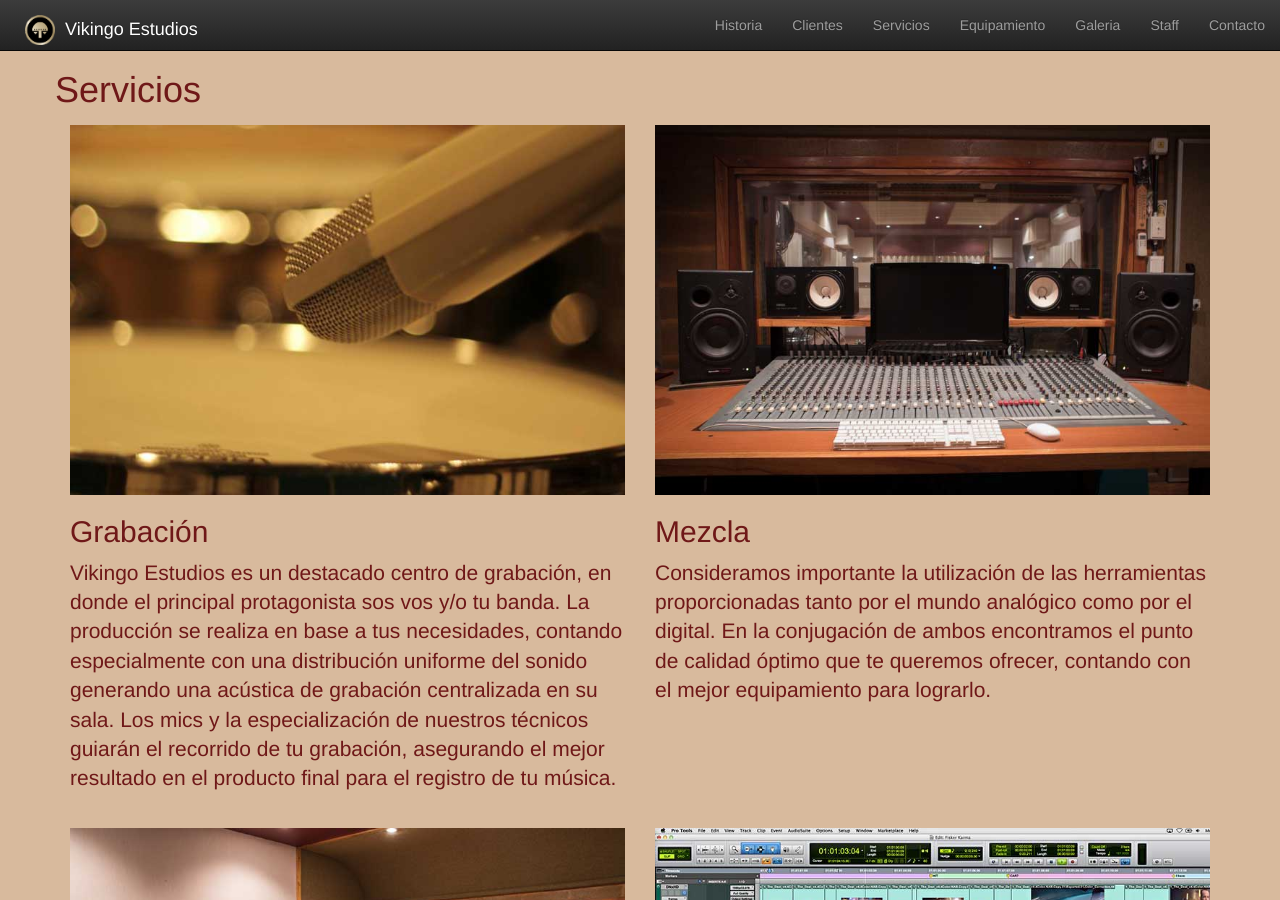
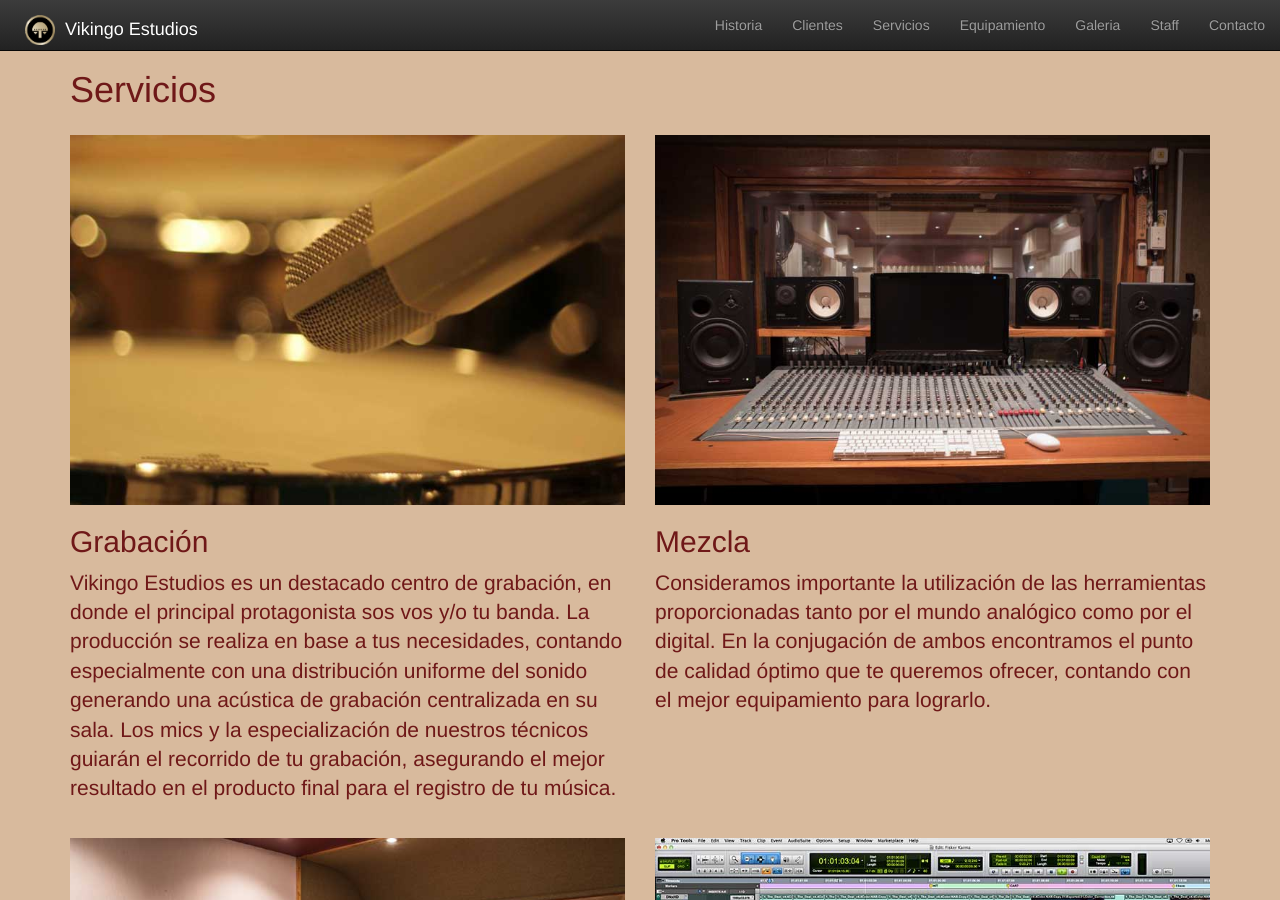
Before and after one commit to ryan258/vikingo, a Jekyll site: the page built from servicios/index.html, in a window 1280 px wide and 900 px high. Built offline with Jekyll 4.4.1, drawn with Linux system fonts in a browser that asks for light colours; nearby versions of some CDN libraries.

Commit message:
clean up services header

```diff
--- a/servicios/index.html
+++ b/servicios/index.html
@@ -6,7 +6,7 @@ layout: default
 
 <div class="container">
 	<div class="row">
-		<div class="col-sm12">
+		<div class="col-sm-12">
 			<h1>Servicios</h1>
 		</div>
 		<div class="col-sm-6">
```
